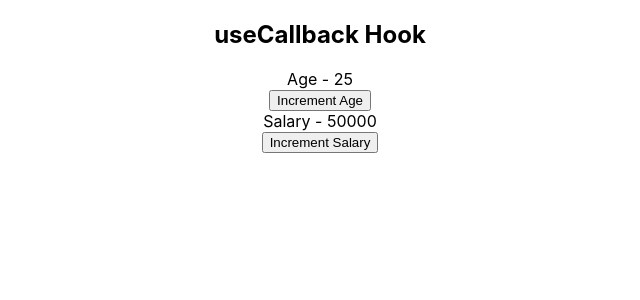
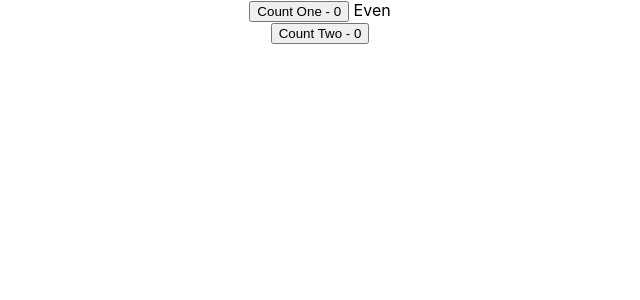
Before and after one commit to MohammedToshif/Course--React, a React (Create React App) app: page / in a window 1280 px wide. Shown: the top 300 px of the page, without its empty margins (320-960 px from the left). Built offline with nearby package versions, Linux system fonts and the light colour scheme.

Commit message:
hooks-useMemo

```diff
--- a/src/App.js
+++ b/src/App.js
@@ -60,6 +60,7 @@ import CounterThree from './components/state-hook/CounterThree';
 import DataFetchingOne from './components/state-hook/DataFetchingOne';
 import DataFetchingTwo from './components/state-hook/DataFetchingTwo';
 import ParentComponent from './components/state-hook/ParentComponent';
+import UseMemo from './components/state-hook/UseMemo';
 
 
 
@@ -790,7 +791,7 @@ export default App
 */
 
 
-
+/*
 // video - 70 - (useCallback Hook)
 
 function App() {
@@ -800,3 +801,16 @@ function App() {
 }
 
 export default App
+*/
+
+
+
+// video - 71 - (useMemo Hook)
+
+function App() {
+  return <div className='App'>
+    <UseMemo />
+  </div>
+}
+
+export default App
--- /dev/null
+++ b/src/components/state-hook/UseMemo.js
@@ -0,0 +1,55 @@
+
+// video - 71 - (useMemo Hook)
+
+import React, { useState, useMemo } from 'react'
+
+function UseMemo() {
+    const [CounterOne, setCounterOne] = useState(0)     // create counter variable
+    const [CounterTwo, setCounterTwo] = useState(0)     // create counter variable
+
+    const incrementOne = () => {
+        setCounterOne(CounterOne + 1)
+    }
+
+    const incrementTwo = () => {
+        setCounterTwo(CounterTwo + 1)
+    }
+
+    const isEven = useMemo(() => {
+        let i = 0
+        while( i<2000000000) i++
+        return CounterOne % 2 === 0
+    }, [CounterOne])
+
+
+    return (
+        <div>
+            <div>
+                <button onClick={incrementOne}>Count One - {CounterOne}</button>
+                <span>{isEven ? ' Even ' : ' Odd '}</span>
+            </div>
+            <div>
+                <button onClick={incrementTwo}>Count Two - {CounterTwo}</button>
+            </div>
+        </div>
+    )
+}
+
+export default UseMemo
+
+
+
+// useMemo is a hook that will only recompute the cached value when one of the dependencies changes.. this optimisation to avoid expensive calculation on every render
+
+/*
+first => import useMemo
+2nd => within the component called useMemo hook..1st aragument we pass in the function whose return value need to be cashed.. if our case this would be the arrow function to calculate if a numaber is even or odd
+scnd parameter => we need to specify the dependencies...our function depends on the value of counterOne change we are telling react to recompute the value and not use the cached value...so in the array specify counterOne
+useMemo returns a cached value which we are going to assign to the cariable isEven
+*/
+
+/*
+ useCallback vs useMemo
+ diffenrece is that useCallback caches the provides function instance itself where useMemo invokes the provides and caches as result
+ so.. if you need to cash a function use callback... when you need the result of an invoked function useMemo
+ */
```
